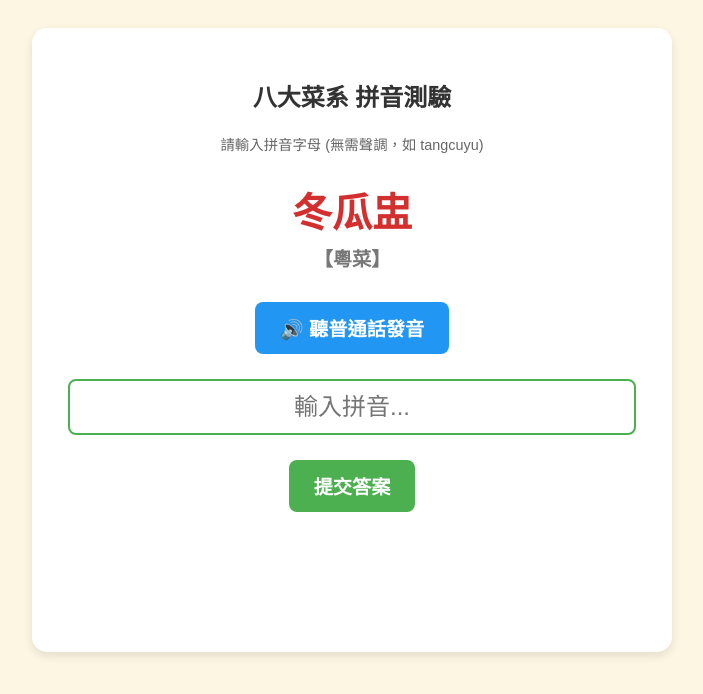
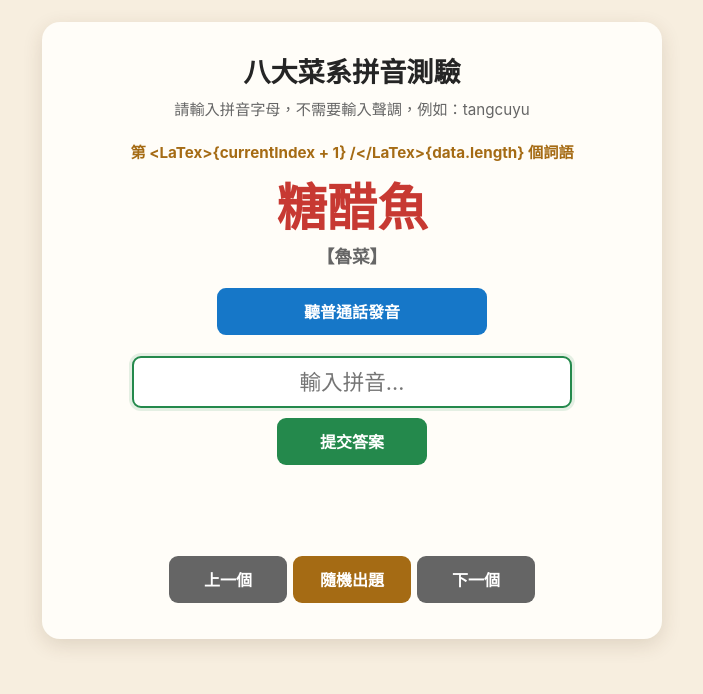
Before and after one commit to Little-Emmy/pinyin8dishes, a plain HTML site: page index.html in a window 1280 px wide. Shown: the whole page, without its empty margins (288-991 px from the left). Drawn offline with Linux system fonts and the light colour scheme.

Commit message:
Refactor index.html for improved structure and style

```diff
--- a/index.html
+++ b/index.html
@@ -3,111 +3,275 @@
 <head>
   <meta charset="UTF-8">
   <meta name="viewport" content="width=device-width, initial-scale=1.0, maximum-scale=1.0, user-scalable=no">
-    <title>中國八大菜系 - 拼音溫習</title>
+  <title>中國八大菜系－拼音溫習</title>
+
   <style>
+    :root {
+      --red: #c73932;
+      --blue: #1677c8;
+      --green: #24894c;
+      --gold: #a56b14;
+      --ink: #252525;
+      --paper: #fffdf8;
+      --cream: #f7eedf;
+    }
+
+    * {
+      box-sizing: border-box;
+    }
+
     body {
-            font-family: 'PingFang HK', 'Microsoft JhengHei', sans-serif;
+      margin: 0;
+      min-height: 100vh;
+      font-family: -apple-system, BlinkMacSystemFont, "PingFang HK", "Microsoft JhengHei", sans-serif;
       text-align: center;
-            padding: 20px;
-            background-color: #fdf6e3;
-            color: #333;
+      background: var(--cream);
+      color: var(--ink);
+      padding: 22px 16px 36px;
     }
+
     .container {
-            max-width: 600px;
+      max-width: 620px;
       margin: 0 auto;
+      padding: 28px 20px 26px;
+      background: var(--paper);
+      border-radius: 18px;
+      box-shadow: 0 6px 20px rgba(79, 53, 22, .14);
+    }
+
+    h2 {
+      margin: 0 0 8px;
+      font-size: 1.7rem;
+    }
+
+    .hint {
+      margin: 0;
+      color: #666;
+      line-height: 1.55;
+      font-size: .95rem;
+    }
+
+    .progress {
+      margin: 18px 0 4px;
+      color: var(--gold);
+      font-weight: 700;
+      font-size: .95rem;
+    }
+
+    h1 {
+      min-height: 3.2rem;
+      margin: 6px 0 2px;
+      color: var(--red);
+      font-size: clamp(2.2rem, 9vw, 3.15rem);
+    }
+
+    .cuisine-type {
+      min-height: 1.7rem;
+      margin-bottom: 12px;
+      color: #666;
+      font-weight: 700;
+      font-size: 1.1rem;
+    }
+
+    button {
+      min-height: 47px;
+      margin: 6px 3px;
+      padding: 11px 16px;
+      border: 0;
+      border-radius: 9px;
+      font: inherit;
+      font-size: 1rem;
+      font-weight: 700;
+      color: white;
+      cursor: pointer;
+      touch-action: manipulation;
+      transition: transform .1s, filter .15s;
+    }
+
+    button:active {
+      transform: scale(.97);
+      filter: brightness(.92);
+    }
+
+    .speak-btn {
+      background: var(--blue);
+      width: min(100%, 270px);
+    }
+
+    .submit-btn {
+      background: var(--green);
+      min-width: 150px;
+    }
+
+    .nav-btn {
+      background: #656565;
+      min-width: 118px;
+    }
+
+    .random-btn {
+      background: var(--gold);
+      min-width: 118px;
+    }
+
+    .nav-row {
+      display: flex;
+      justify-content: center;
+      flex-wrap: wrap;
+      margin: 8px 0 4px;
+    }
+
+    input {
+      display: block;
+      width: min(100%, 440px);
+      min-height: 52px;
+      margin: 15px auto 4px;
+      padding: 10px 12px;
+      border: 2px solid #bdbdbd;
+      border-radius: 9px;
+      outline: none;
       background: white;
-            padding: 30px 20px;
-            border-radius: 15px;
-            box-shadow: 0 4px 10px rgba(0,0,0,0.1);
+      color: var(--ink);
+      text-align: center;
+      font: inherit;
+      font-size: 1.35rem;
     }
-        h1 { font-size: 2.5em; color: #d32f2f; margin-bottom: 5px; }
-        .cuisine-type { font-size: 1.2em; color: #777; margin-bottom: 20px; font-weight: bold; }
-        input {
-            font-size: 1.5em;
-            padding: 12px;
-            width: 90%;
-            text-align: center;
-            margin: 15px 0;
-            border: 2px solid #ccc;
-            border-radius: 8px;
-            outline: none;
+
+    input:focus {
+      border-color: var(--green);
+      box-shadow: 0 0 0 3px rgba(36,137,76,.12);
     }
-        input:focus { border-color: #4CAF50; }
-        button {
-            font-size: 1.2em;
-            padding: 12px 25px;
-            margin: 10px 5px;
-            cursor: pointer;
-            border: none;
-            border-radius: 8px;
-            font-weight: bold;
-            transition: 0.2s;
+
+    #result {
+      min-height: 58px;
+      margin-top: 13px;
+      padding: 5px;
+      font-size: 1.15rem;
+      line-height: 1.6;
     }
-        .speak-btn { background-color: #2196F3; color: white; }
-        .speak-btn:active { background-color: #1976D2; }
-        .submit-btn { background-color: #4CAF50; color: white; }
-        .submit-btn:active { background-color: #388E3C; }
-        #result { font-size: 1.3em; margin-top: 20px; line-height: 1.5; min-height: 80px; }
-        .hint { font-size: 0.9em; color: #666; }
+
+    .correct {
+      color: #19713a;
+    }
+
+    .incorrect {
+      color: #b3261e;
+    }
+
+    .answer {
+      color: #303030;
+    }
   </style>
 </head>
+
 <body>
-    <div class="container">
-        <h2>八大菜系 拼音測驗</h2>
-        <p class="hint">請輸入拼音字母 (無需聲調，如 tangcuyu)</p>
+  <main class="container">
+    <h2>八大菜系拼音測驗</h2>
+    <p class="hint">請輸入拼音字母，不需要輸入聲調，例如：tangcuyu</p>
 
-        <h1 id="word">載入中...</h1>
-        <div id="cuisine" class="cuisine-type"></div>
+    <div id="progress" class="progress">第 1 / 16 個詞語</div>
+    <h1 id="word">糖醋魚</h1>
+    <div id="cuisine" class="cuisine-type">【魯菜】</div>
 
-        <button class="speak-btn" onclick="speak()">🔊 聽普通話發音</button>
+    <button class="speak-btn" type="button" onclick="speak()">聽普通話發音</button>
 
-        <input type="text" id="answer" placeholder="輸入拼音..." onkeypress="if(event.key === 'Enter') check()" autocomplete="off" autocorrect="off" autocapitalize="off" spellcheck="false">
+    <input
+      id="answer"
+      type="text"
+      placeholder="輸入拼音…"
+      enterkeyhint="done"
+      autocomplete="off"
+      autocorrect="off"
+      autocapitalize="off"
+      spellcheck="false"
+    >
 
-        <br>
-        <button class="submit-btn" onclick="check()">提交答案</button>
+    <button class="submit-btn" type="button" onclick="check()">提交答案</button>
 
-        <div id="result"></div>
+    <div id="result" aria-live="polite"></div>
+
+    <div class="nav-row">
+      <button class="nav-btn" type="button" onclick="previousWord()">上一個</button>
+      <button class="random-btn" type="button" onclick="randomWord()">隨機出題</button>
+      <button class="nav-btn" type="button" onclick="nextWord()">下一個</button>
     </div>
+  </main>
 
   <script>
     const data = [
-            {c:"糖醋魚", p:"tangcuyu", t:"táng cù yú", type:"魯菜"},
-            {c:"蔥爆羊肉", p:"congbaoyangrou", t:"cōng bào yáng ròu", type:"魯菜"},
-            {c:"麻婆豆腐", p:"mapodoufu", t:"má pó dòu fu", type:"川菜"},
-            {c:"宮保雞丁", p:"gongbaojiding", t:"gōng bǎo jī dīng", type:"川菜"},
-            {c:"脆皮乳豬", p:"cuipiruzhu", t:"cuì pí rǔ zhū", type:"粵菜"},
-            {c:"冬瓜盅", p:"dongguazhong", t:"dōng guā zhōng", type:"粵菜"},
-            {c:"佛跳牆", p:"fotiaoqiang", t:"fó tiào qiáng", type:"閩菜"},
-            {c:"太極明蝦", p:"taijimingxia", t:"tài jí míng xiā", type:"閩菜"},
-            {c:"淮陽獅子頭", p:"huaiyangshizitou", t:"Huáiyáng shī zi tóu", type:"蘇菜"},
-            {c:"鹽水鴨", p:"yanshuiya", t:"yán shuǐ yā", type:"蘇菜"},
-            {c:"龍井蝦仁兒", p:"longjingxiarenr", t:"lóng jǐng xiā rénr", type:"浙菜"},
-            {c:"油燜春筍", p:"youmenchunsun", t:"yóu mèn chūn sǔn", type:"浙菜"},
-            {c:"剁椒魚頭", p:"duojiaoyutou", t:"duò jiāo yú tóu", type:"湘菜"},
-            {c:"洞庭野鴨", p:"dongtingyeya", t:"Dòngtíng yě yā", type:"湘菜"},
-            {c:"徽州毛豆腐", p:"huizhoumaodoufu", t:"Huīzhōu máo dòu fu", type:"徽菜"},
-            {c:"火腿燉甲魚", p:"huotuidunjiayu", t:"huǒ tuǐ dùn jiǎ yú", type:"徽菜"}
+      { c: "糖醋魚",     p: "tangcuyu",         t: "táng cù yú",        type: "魯菜" },
+      { c: "蔥爆羊肉",   p: "congbaoyangrou",   t: "cōng bào yáng ròu", type: "魯菜" },
+      { c: "麻婆豆腐",   p: "mapodoufu",        t: "má pó dòu fu",      type: "川菜" },
+      { c: "宮保雞丁",   p: "gongbaojiding",    t: "gōng bǎo jī dīng",  type: "川菜" },
+      { c: "脆皮乳豬",   p: "cuipiruzhu",       t: "cuì pí rǔ zhū",     type: "粵菜" },
+      { c: "冬瓜盅",     p: "dongguazhong",     t: "dōng guā zhōng",    type: "粵菜" },
+      { c: "佛跳牆",     p: "fotiaoqiang",      t: "fó tiào qiáng",     type: "閩菜" },
+      { c: "太極明蝦",   p: "taijimingxia",     t: "tài jí míng xiā",   type: "閩菜" },
+      { c: "淮陽獅子頭", p: "huaiyangshizitou", t: "Huáiyáng shī zi tóu", type: "蘇菜" },
+      { c: "鹽水鴨",     p: "yanshuiya",        t: "yán shuǐ yā",       type: "蘇菜" },
+      { c: "龍井蝦仁",   p: "longjingxiaren",   t: "lóng jǐng xiā rén", type: "浙菜" },
+      { c: "油燜春筍",   p: "youmenchunsun",    t: "yóu mèn chūn sǔn",  type: "浙菜" },
+      { c: "剁椒魚頭",   p: "duojiaoyutou",     t: "duò jiāo yú tóu",   type: "湘菜" },
+      { c: "洞庭野鴨",   p: "dongtingyeya",     t: "Dòngtíng yě yā",    type: "湘菜" },
+      { c: "徽州毛豆腐", p: "huizhoumaodoufu",  t: "Huīzhōu máo dòu fu", type: "徽菜" },
+      { c: "火腿燉甲魚", p: "huotuidunjiayu",   t: "huǒ tuǐ dùn jiǎ yú", type: "徽菜" }
     ];
 
-        let curr = 0;
+    let currentIndex = 0;
 
-        function next() {
-            curr = Math.floor(Math.random() * data.length);
-            document.getElementById('word').innerText = data[curr].c;
-            document.getElementById('cuisine').innerText = `【${data[curr].type}】`;
-            document.getElementById('answer').value = '';
-            document.getElementById('result').innerHTML = '';
-            document.getElementById('answer').focus();
+    function showWord() {
+      const item = data[currentIndex];
+
+      document.getElementById("word").textContent = item.c;
+      document.getElementById("cuisine").textContent = `【${item.type}】`;
+      document.getElementById("progress").textContent =
+        `第 <LaTex>{currentIndex + 1} /</LaTex>{data.length} 個詞語`;
+
+      document.getElementById("answer").value = "";
+      document.getElementById("result").innerHTML = "";
+      document.getElementById("answer").focus();
+    }
+
+    function previousWord() {
+      currentIndex = (currentIndex - 1 + data.length) % data.length;
+      showWord();
+    }
+
+    function nextWord() {
+      currentIndex = (currentIndex + 1) % data.length;
+      showWord();
+    }
+
+    function randomWord() {
+      if (data.length > 1) {
+        let newIndex;
+
+        do {
+          newIndex = Math.floor(Math.random() * data.length);
+        } while (newIndex === currentIndex);
+
+        currentIndex = newIndex;
+      }
+
+      showWord();
+    }
+
+    function pickMandarinVoice() {
+      const voices = window.speechSynthesis.getVoices();
+
+      return voices.find(v => /^zh[-_]CN/i.test(v.lang)) ||
+             voices.find(v => /zh[-_](Hans|TW)/i.test(v.lang)) ||
+             voices.find(v => /Mandarin|普通話|國語/i.test(v.name)) ||
+             null;
     }
 
     function speak() {
-            let msg = new SpeechSynthesisUtterance(data[curr].c);
-            msg.lang = 'zh-CN';
-            msg.rate = 0.8;
+      window.speechSynthesis.cancel();
 
-            // 強制抓取 iPhone 裡的普通話聲音
-            let voices = window.speechSynthesis.getVoices();
-            let mandarinVoice = voices.find(voice => voice.lang.includes('zh-CN') || voice.lang.includes('zh-TW') || voice.lang.includes('zh-Hans'));
+      const msg = new SpeechSynthesisUtterance(data[currentIndex].c);
+      msg.lang = "zh-CN";
+      msg.rate = 0.78;
+
+      const mandarinVoice = pickMandarinVoice();
 
       if (mandarinVoice) {
         msg.voice = mandarinVoice;
@@ -117,26 +281,37 @@
     }
 
     function check() {
-            let ans = document.getElementById('answer').value.toLowerCase().replace(/[^a-z]/g, '');
-            let resDiv = document.getElementById('result');
+      const answer = document.getElementById("answer").value
+        .toLowerCase()
+        .replace(/[^a-z]/g, "");
 
-            if(ans === data[curr].p) {
-                resDiv.style.color = '#2e7d32';
-                resDiv.innerHTML = `✅ 答對了！<br>正確拼音：<strong>${data[curr].t}</strong>`;
-                setTimeout(next, 2000);
+      const item = data[currentIndex];
+      const result = document.getElementById("result");
+
+      if (!answer) {
+        result.className = "incorrect";
+        result.textContent = "請先輸入拼音。";
+      } else if (answer === item.p) {
+        result.className = "correct";
+        result.innerHTML = `答對了！正確拼音：<strong>${item.t}</strong>`;
       } else {
-                resDiv.style.color = '#d32f2f';
-                resDiv.innerHTML = `❌ 拼錯了，請再試一次！<br>提示：正確答案包含 <strong>${data[curr].t}</strong>`;
+        result.className = "incorrect";
+        result.innerHTML = `再試一次。正確拼音是：<strong class="answer">${item.t}</strong>`;
         speak();
       }
     }
 
-        // 確保聲音庫載入
-        window.speechSynthesis.onvoiceschanged = function() {
-            let voices = window.speechSynthesis.getVoices();
+    document.getElementById("answer").addEventListener("keydown", event => {
+      if (event.key === "Enter") {
+        check();
+      }
+    });
+
+    window.speechSynthesis.onvoiceschanged = () => {
+      window.speechSynthesis.getVoices();
     };
 
-        window.onload = next;
+    showWord();
   </script>
 </body>
 </html>
```
Lines whose indentation alone changed are shown as unchanged.
